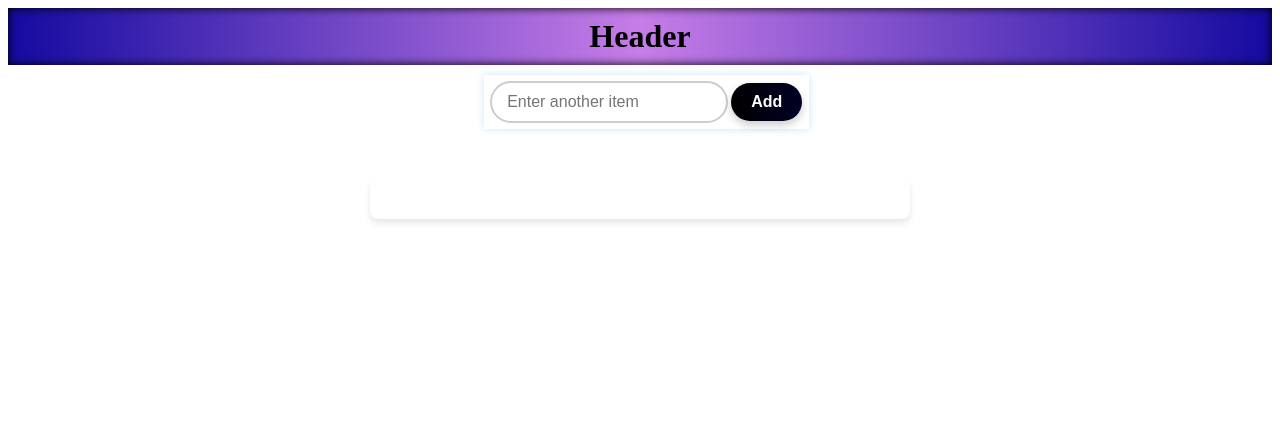
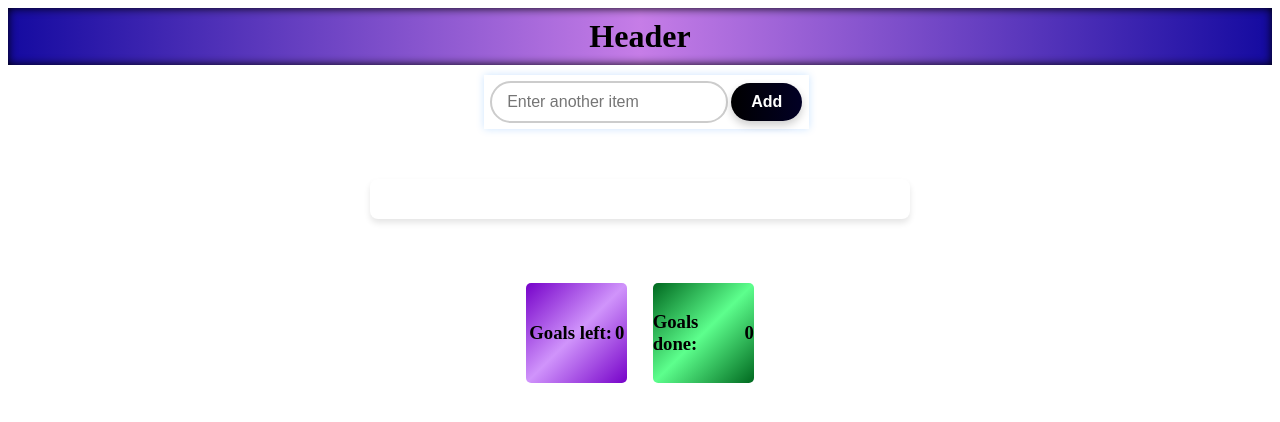
Before and after one commit to Umar-Nadeem-W/Todo, a React (Vite) app: page / in a window 1280 px wide. Shown: the top 422 px of the page. Built offline with nearby package versions, Linux system fonts and the light colour scheme.

Commit message:
Complete todo app. Added counters

```diff
--- /dev/null
+++ b/src/components/Counters.jsx
@@ -0,0 +1,18 @@
+export default function Counters({todos}){
+
+    return(<div className="counter-row">
+        <div className="counter-container-1">
+        <h3>Goals left:</h3>  <h3>{
+                todos.filter((item) => item.done != true).length
+            }
+            </h3>
+        </div>
+        <div className="counter-container-2">
+            <h3>Goals done:</h3>  <h3>{
+                todos.filter((item) => item.done == true).length
+            }
+            </h3>
+        </div>
+
+    </div>)
+}
--- a/src/components/Todo.jsx
+++ b/src/components/Todo.jsx
@@ -2,6 +2,7 @@ import { useState } from "react"
 import TodoItem from "./TodoItem";
 import Form from "./Form";
 import Todolist from "./Todolist";
+import Counters from "./Counters";
 import '../styles.css'
 export default function Todo(){
     const [todos, setTodos] = useState([]);
@@ -13,6 +14,7 @@ return(
     <div className="todo-page">
         <Form todos={todos} setTodos={setTodos}/>
         <Todolist todos={todos} setTodos={setTodos}/>
+        <Counters todos={todos}/>
     </div>
 )
 }
--- a/src/styles.css
+++ b/src/styles.css
@@ -106,3 +106,39 @@ justify-content: space-between;
   text-decoration: line-through;
   color: red;
 }
+
+.counter-row{
+  display: flex;
+  flex-direction: row;
+  justify-content: space-between;
+  margin: 2%;
+  padding: 2%;
+  border-radius: 5%;
+  width: 20%;
+
+}
+
+
+.counter-container-1{
+  margin: 5%;
+  height: 100px;
+  width: 300px;
+  border-radius: 5%;
+  display: flex;
+  flex-direction: row;
+  align-items: center;
+  justify-content:space-evenly;
+  background: linear-gradient(to bottom right, rgb(118, 2, 201), rgb(208, 148, 251),rgb(118, 2, 201));
+}
+
+.counter-container-2{
+  margin: 5%;
+  height: 100px;
+  width: 300px;
+  border-radius: 5%;
+  display: flex;
+  flex-direction: row;
+  align-items: center;
+  justify-content:space-evenly;
+  background: linear-gradient(to bottom right, rgb(0, 104, 31), rgb(93, 255, 141),rgb(0, 104, 31));
+}
```
